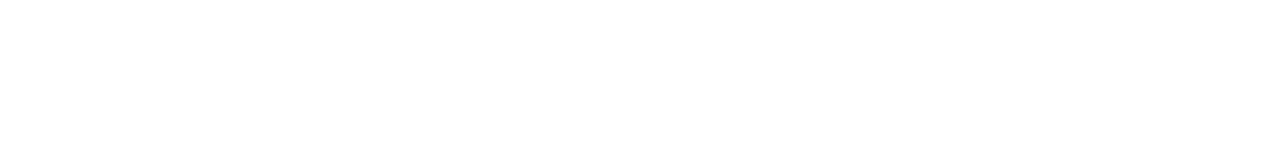
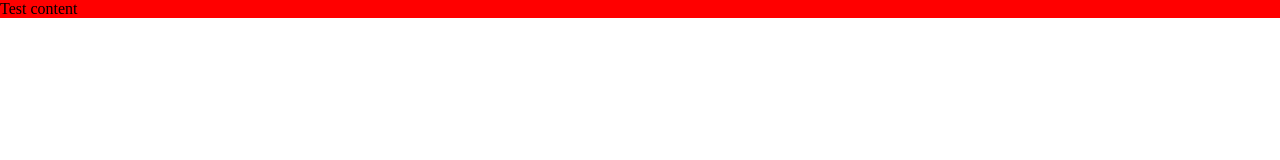
Before and after one commit to bcavs/tryui, a Gatsby site in the folder frontend/: page / in a window 1280 px wide. Built offline with nearby package versions, Linux system fonts and the light colour scheme; Gatsby itself is replaced by a stand-in of ours.

Commit message:
more project config setup. scss files working

```diff
--- a/frontend/gatsby-config.js
+++ b/frontend/gatsby-config.js
@@ -5,6 +5,7 @@
     author: `@gatsbyjs`,
   },
   plugins: [
+    `gatsby-plugin-sass`,
     `gatsby-plugin-react-helmet`,
     {
       resolve: `gatsby-source-filesystem`,
--- a/frontend/package.json
+++ b/frontend/package.json
@@ -10,9 +10,11 @@
     "gatsby-plugin-manifest": "^2.4.2",
     "gatsby-plugin-offline": "^3.2.1",
     "gatsby-plugin-react-helmet": "^3.3.1",
+    "gatsby-plugin-sass": "^2.3.1",
     "gatsby-plugin-sharp": "^2.6.2",
     "gatsby-source-filesystem": "^2.3.1",
     "gatsby-transformer-sharp": "^2.5.2",
+    "node-sass": "^4.14.1",
     "prop-types": "^15.7.2",
     "react": "^16.12.0",
     "react-dom": "^16.12.0",
@@ -28,7 +30,7 @@
   "scripts": {
     "build": "gatsby build",
     "develop": "gatsby develop",
-    "format": "prettier --write \"**/*.{js,jsx,json,md}\"",
+    "format": "prettier --write \"**/*.{js,jsx,json,md,scss}\"",
     "start": "npm run develop",
     "serve": "gatsby serve",
     "clean": "gatsby clean",
--- /dev/null
+++ b/frontend/src/components/JoinSidebar/JoinSidebar.jsx
@@ -0,0 +1,19 @@
+import React from "react"
+import PropTypes from "prop-types"
+import "./JoinSidebar.scss"
+
+const JoinSidebar = props => (
+  <div className="JoinSidebarWrapper">
+    Test content
+  </div>
+)
+
+JoinSidebar.propTypes = {
+  // bla: PropTypes.string,
+}
+
+JoinSidebar.defaultProps = {
+  // bla: 'test',
+}
+
+export default JoinSidebar
--- /dev/null
+++ b/frontend/src/components/JoinSidebar/JoinSidebar.scss
@@ -0,0 +1,3 @@
+.JoinSidebarWrapper {
+  background-color: red;
+}
--- /dev/null
+++ b/frontend/src/components/JoinSidebar/index.js
@@ -0,0 +1,3 @@
+import JoinSidebar from "./JoinSidebar"
+
+export default JoinSidebar
--- a/frontend/src/pages/index.js
+++ b/frontend/src/pages/index.js
@@ -1,12 +1,15 @@
 import React from "react"
 
 import SEO from "../inc/seo"
+import JoinSidebar from "../components/JoinSidebar"
+
+import "../styles/global.scss"
 
 const IndexPage = () => (
-  <>
+  <div className="body">
     <SEO title="Join" />
-
-  </>
+    <JoinSidebar />
+  </div>
 )
 
 export default IndexPage
--- /dev/null
+++ b/frontend/src/styles/global.scss
@@ -0,0 +1,5 @@
+html,
+body {
+  margin: 0;
+  padding: 0;
+}
```
Also changed, not shown: frontend/src/images/logo@2x.png (added), frontend/src/styles/variables.scss (added), 2 other files.
